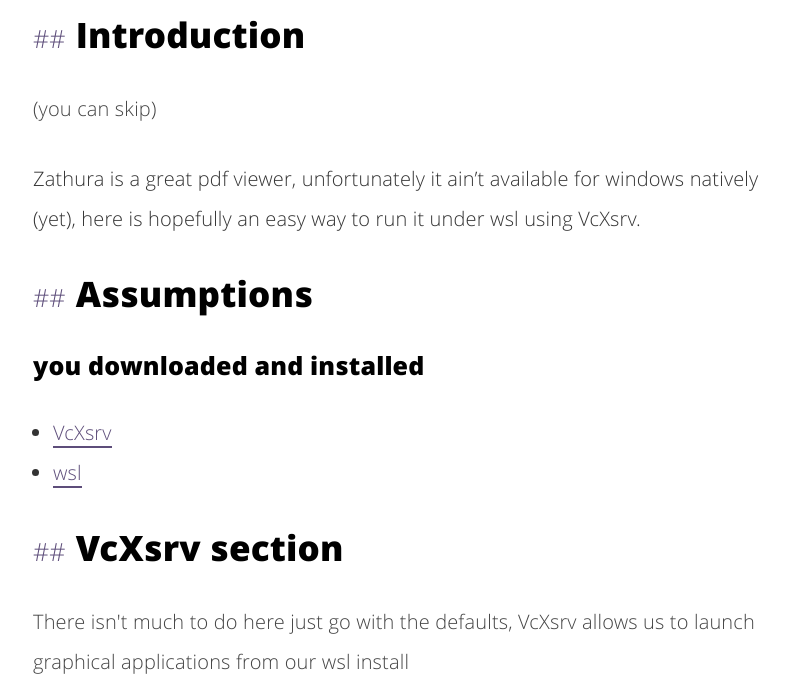
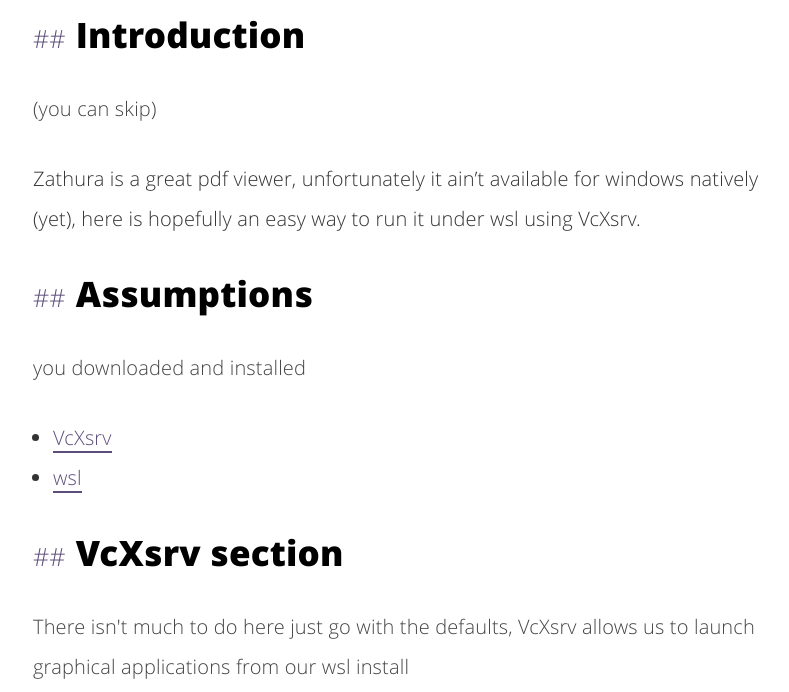
Before and after one commit to hamzawinix/hamzawinix.github.io, a Jekyll site: the page built from _posts/2021-09-27-zathura_in_wsl.md, in a window 1280 px wide. Shown: the part 532-1224 px from the top of the page, without its empty margins (227-1016 px from the left). Built offline with Jekyll 4.4.1, drawn with Linux system fonts in a browser that asks for light colours; some web fonts are replaced; comment, search, counter and statistics services are not loaded; grey boxes are pictures that could not be loaded.

Commit message:
Update 2021-09-27-zathura_in_wsl.md

```diff
--- a/_posts/2021-09-27-zathura_in_wsl.md
+++ b/_posts/2021-09-27-zathura_in_wsl.md
@@ -19,8 +19,8 @@
 Zathura is a great pdf viewer, unfortunately it ain't available for windows natively (yet), here is hopefully an easy way to run it under wsl using VcXsrv.
 
 ## Assumptions
+<p style="color: #444;">you downloaded and installed </p>
 
-### you downloaded and installed
 
 - [VcXsrv](https://sourceforge.net/projects/vcxsrv/)
 - [wsl](https://docs.microsoft.com/en-us/windows/wsl/install)
```
